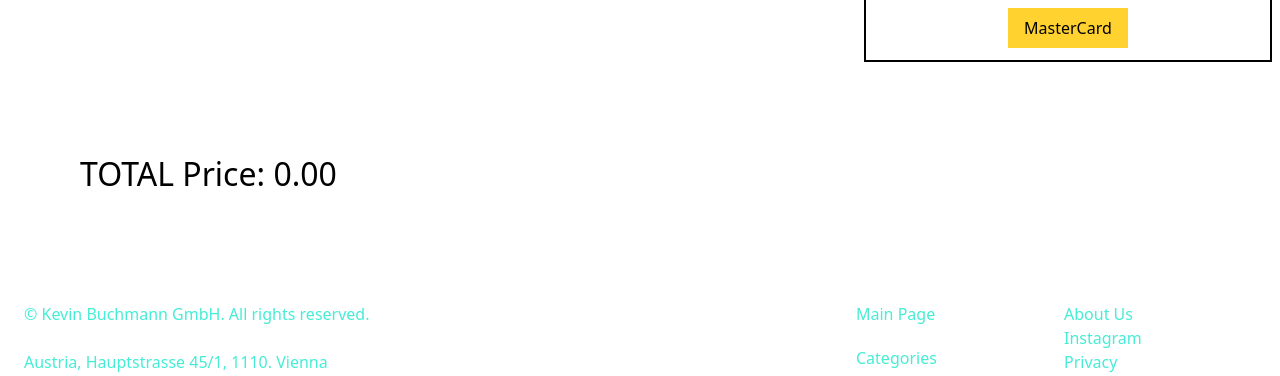
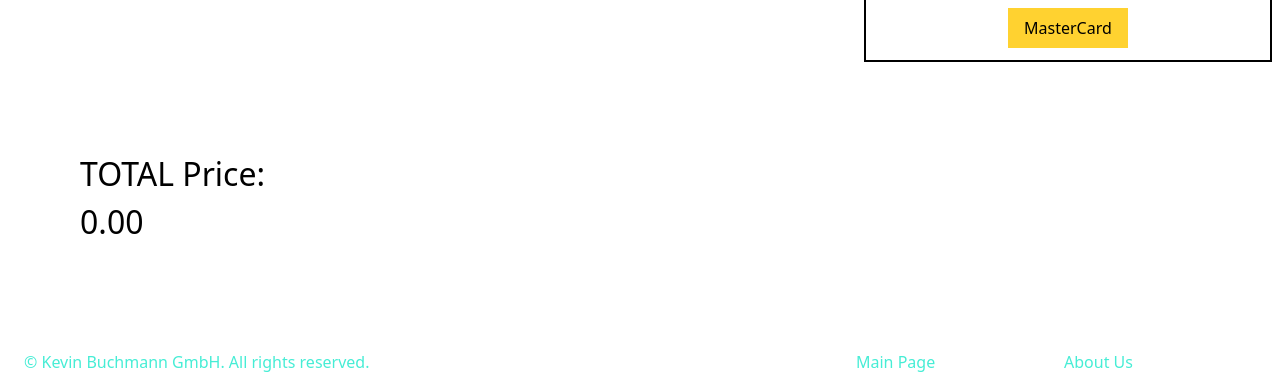
Before and after one commit to spinerblade/next-js-ecommerce-store, a Next.js app: page /cart in a window 1280 px wide. Shown: the part 432-808 px from the top of the page. Built offline with nearby package versions, Linux system fonts and the light colour scheme; no server answers; the database is empty; what dotenv-safe would draw is missing.

Commit message:
Fix cart test ids, thank you title, negative quantity

```diff
--- a/app/cart/page.tsx
+++ b/app/cart/page.tsx
@@ -34,9 +34,10 @@ export default async function CartPage() {
                     width="200"
                     height="200"
                   />
-                  <div data-test-id={`cart-product-quantity-${item.id}`}>
-                    Quantity: {item.quantity}
-                  </div>{' '}
+                  <span>Quantity: </span>
+                  <span data-test-id={`cart-product-quantity-${item.id}`}>
+                    {item.quantity}
+                  </span>
                   <div>
                     Price: {item.price}/{item.measure}
                   </div>
@@ -63,11 +64,9 @@ export default async function CartPage() {
           <PaymentButtons />
         </div>
       </div>
-      <div
-        data-test-id="cart-total"
-        className="text-[32px] flex flex-col p-20 bg-taupe-300"
-      >
-        TOTAL Price: {totalBill.toFixed(2)}
+      <div className="text-[32px] flex flex-col p-20 bg-taupe-300">
+        <span>TOTAL Price:</span>{' '}
+        <span data-test-id="cart-total">{totalBill.toFixed(2)}</span>
       </div>
     </div>
   );
--- a/app/page.tsx
+++ b/app/page.tsx
@@ -19,13 +19,15 @@ export default async function ProductsPage() {
       <ul>
         {products.map((product) => {
           return (
-            <div key={product.id} className="flex flex-row p-10">
+            <li key={product.id} className="flex flex-row p-10">
               <Link
                 data-test-id={`product-${product.id}`}
 
                 href={`/products/${product.id}`}
               >
-                <li className="">{Capitalize(product.name)}</li>
+                <span className="text-2xl font-bold">
+                  {Capitalize(product.name)}
+                </span>
                 <Image
                   className=""
                   src={`/products/${product.id}.avif`}
@@ -36,7 +38,7 @@ export default async function ProductsPage() {
                 />
               </Link>
               <p>{product.shortDescription}</p>
-            </div>
+            </li>
           );
         })}
       </ul>
--- a/app/products/[productId]/Quantity.tsx
+++ b/app/products/[productId]/Quantity.tsx
@@ -43,6 +43,7 @@ export default function Quantity(props: Props) {
             min="1"
             step="1"
             onChange={(event) => {
+              if (Number(event.target.value) < 0) return;
               setQuantity(event.target.value);
             }}
             onBlur={() => {
--- a/app/thankYou/page.tsx
+++ b/app/thankYou/page.tsx
@@ -1,5 +1,5 @@
 export const metadata = {
-  title: 'Thank You!',
+  title: 'Thank you for your order',
   description: 'Order is completed. Thank you for choosing our service',
 };
 
```
